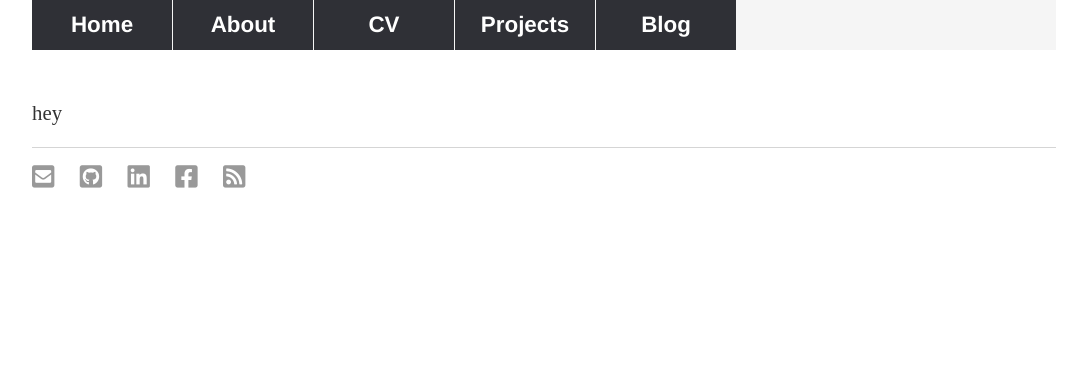
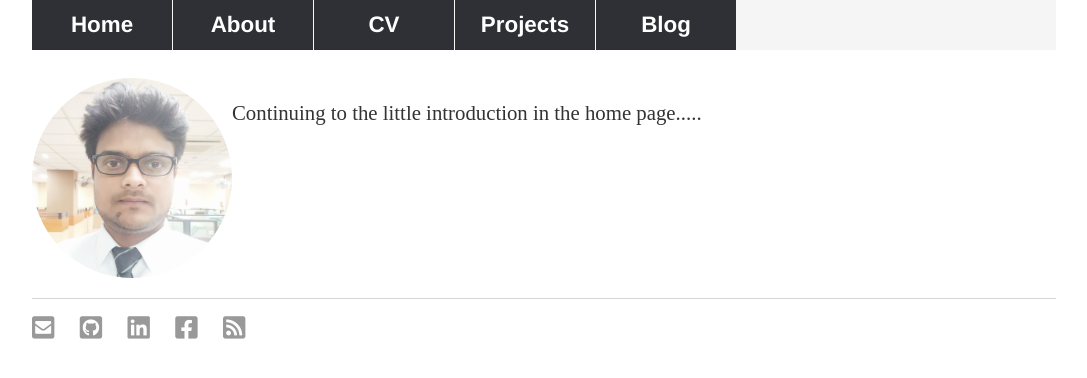
Before and after one commit to afsersid/afsersid.github.io, a Jekyll site: the page built from about.md, in a window 1280 px wide. Shown: the top 378 px of the page, without its empty margins (96-1183 px from the left). Built offline with Jekyll 4.4.1, drawn with Linux system fonts in a browser that asks for light colours.

Commit message:
about image

```diff
--- a/about.md
+++ b/about.md
@@ -3,4 +3,9 @@ layout: default
 title: "About me"
 ---
 
-hey
+<div class="newsbrief">
+<img src="/media/afser_photo.jpg" alt="Avatar" class="avatar">
+<p>
+Continuing to the little introduction in the home page.....
+</p>
+</div>
--- a/css/main.css
+++ b/css/main.css
@@ -82,9 +82,7 @@ ul.posts li {
     }
     body {
     margin-top:110px;
-    }
-    body {
-    padding-top: 110px;
+	padding-top: 110px;
     }
 
 }
@@ -104,3 +102,14 @@ nav li a:hover {
     text-decoration: none;
     background: #19c589;
 }
+.avatar {
+  background-size:cover;
+  border-radius:50%;
+  width: 200px;
+  height: 200px;
+  float: left;
+}
+.newsbrief{
+	overflow:hidden;
+	padding-bottom:20px;
+}
```
Also changed, not shown: index.html (+7 -0 lines).
